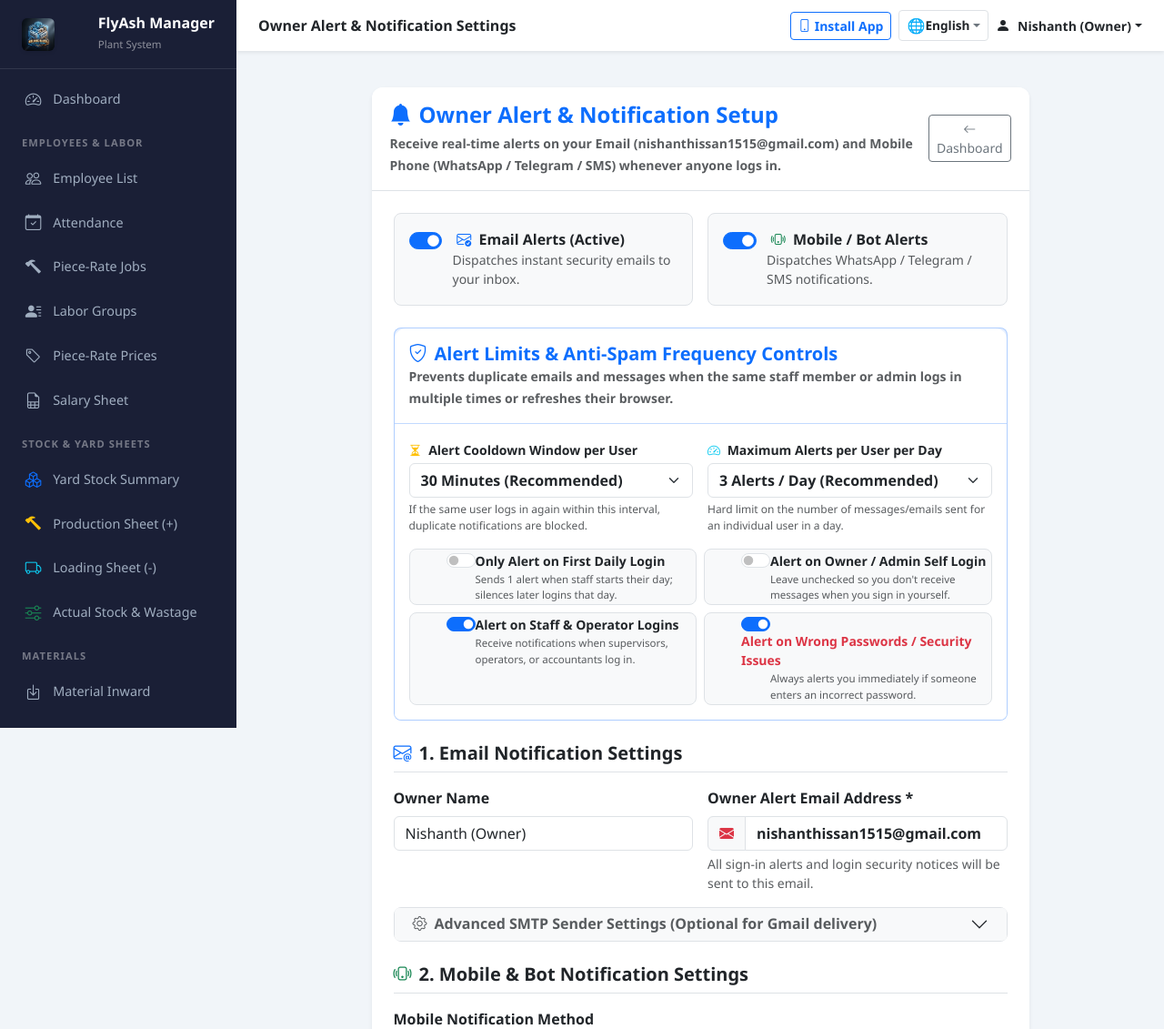
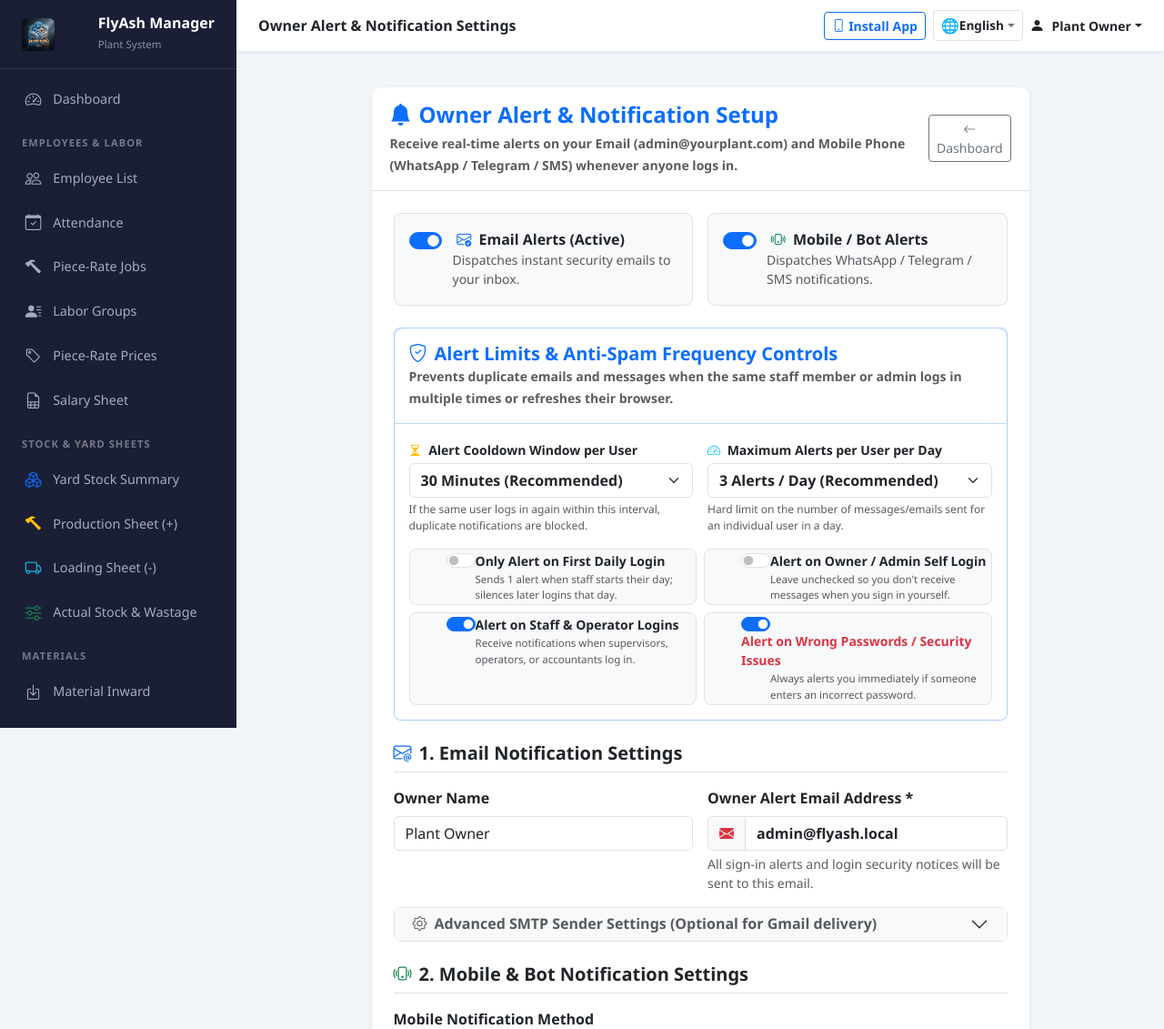
Before and after one commit to 14-Nishanth/flyash-manager, a Flask app: page /auth/alert-settings in a window 1280 px wide. Shown: the top 1131 px of the page at 91% size. Run offline with Flask 3, Linux system fonts and the light colour scheme; a user stored in the database is signed in; data comes from the database, SQL or seed files in the repository; some libraries are stand-ins or nearby versions.

Commit message:
Hardening: RBAC decorator, rate limiting, 8-char passwords, secrets encryption, and personal data sanitization

```diff
--- a/app.py
+++ b/app.py
@@ -13,8 +13,8 @@ def _migrate_db():
     if not Config.SQLALCHEMY_DATABASE_URI.startswith('sqlite:///'):
         pg_statements = [
             'ALTER TABLE "user" ADD COLUMN IF NOT EXISTS preferred_language VARCHAR(10) DEFAULT \'en\';',
-            'ALTER TABLE "alert_settings" ADD COLUMN IF NOT EXISTS owner_name VARCHAR(100) DEFAULT \'Nishanth (Owner)\';',
-            'ALTER TABLE "alert_settings" ADD COLUMN IF NOT EXISTS owner_email VARCHAR(120) DEFAULT \'nishanthissan1515@gmail.com\';',
+            'ALTER TABLE "alert_settings" ADD COLUMN IF NOT EXISTS owner_name VARCHAR(100) DEFAULT \'Plant Owner\';',
+            'ALTER TABLE "alert_settings" ADD COLUMN IF NOT EXISTS owner_email VARCHAR(120) DEFAULT \'admin@flyash.local\';',
             'ALTER TABLE "alert_settings" ADD COLUMN IF NOT EXISTS email_alerts_enabled BOOLEAN DEFAULT TRUE;',
             'ALTER TABLE "alert_settings" ADD COLUMN IF NOT EXISTS smtp_host VARCHAR(100) DEFAULT \'smtp.gmail.com\';',
             'ALTER TABLE "alert_settings" ADD COLUMN IF NOT EXISTS smtp_port INTEGER DEFAULT 587;',
@@ -189,8 +189,8 @@ def _migrate_db():
                     ('wastage_amount', "FLOAT DEFAULT 0.0")
                 ],
                 'alert_settings': [
-                    ('owner_name', "VARCHAR(100) DEFAULT 'Nishanth (Owner)'"),
-                    ('owner_email', "VARCHAR(120) DEFAULT 'nishanthissan1515@gmail.com'"),
+                    ('owner_name', "VARCHAR(100) DEFAULT 'Plant Owner'"),
+                    ('owner_email', "VARCHAR(120) DEFAULT 'admin@flyash.local'"),
                     ('email_alerts_enabled', "BOOLEAN DEFAULT 1"),
                     ('smtp_host', "VARCHAR(100) DEFAULT 'smtp.gmail.com'"),
                     ('smtp_port', "INTEGER DEFAULT 587"),
@@ -306,19 +306,23 @@ def _create_default_rates_and_groups():
 
 
 def _create_default_admin():
-    """Create a default admin user if none exists and set owner email."""
+    """Create a default admin user if none exists from environment variables."""
+    admin_name = os.environ.get('OWNER_NAME', 'Plant Owner')
+    admin_username = os.environ.get('ADMIN_USERNAME', 'admin')
+    admin_email = os.environ.get('OWNER_EMAIL', os.environ.get('ADMIN_EMAIL', 'admin@flyash.local'))
+    admin_password = os.environ.get('ADMIN_PASSWORD', 'Admin@FlyAsh2026!')
+
     if not User.query.first():
-        admin = User(name='Nishanth (Owner)', username='admin', email='nishanthissan1515@gmail.com', role='owner')
-        admin.set_password('admin123')
+        admin = User(name=admin_name, username=admin_username, email=admin_email, role='owner')
+        admin.set_password(admin_password)
         db.session.add(admin)
         db.session.commit()
-        print('[OK] Default admin user created (nishanthissan1515@gmail.com / admin123)')
+        print(f'[OK] Default admin user initialized ({admin_username} / {admin_email})')
     else:
-        # Ensure owner has email nishanthissan1515@gmail.com
         owner = User.query.filter((User.role == 'owner') | (User.id == 1)).first()
-        if owner and (not owner.email or owner.email == 'admin@flyash.com'):
-            owner.name = 'Nishanth (Owner)'
-            owner.email = 'nishanthissan1515@gmail.com'
+        if owner and not owner.email:
+            owner.email = admin_email
+            owner.name = admin_name
             db.session.commit()
 
 
--- a/routes/auth.py
+++ b/routes/auth.py
@@ -1,3 +1,7 @@
+from utils.auth_decorators import role_required
+from utils.crypto import encrypt_secret, decrypt_secret
+import time
+from collections import defaultdict
 import os
 import requests
 import urllib.parse
@@ -11,6 +15,27 @@ from models import db, User, LoginHistory, AlertSettings
 from translations import SUPPORTED_LANGUAGES, LANGUAGE_MAP, TRANSLATIONS, get_translation
 
 bp = Blueprint('auth', __name__, url_prefix='/auth')
+# In-memory Rate Limiter: Max 5 failed attempts per IP or username in 15 minutes
+_FAILED_LOGIN_ATTEMPTS = defaultdict(list)
+MAX_FAILED_ATTEMPTS = 5
+LOCKOUT_WINDOW_SECONDS = 900  # 15 minutes
+
+def is_login_rate_limited(identifier):
+    now = time.time()
+    attempts = [t for t in _FAILED_LOGIN_ATTEMPTS[identifier] if now - t < LOCKOUT_WINDOW_SECONDS]
+    _FAILED_LOGIN_ATTEMPTS[identifier] = attempts
+    if len(attempts) >= MAX_FAILED_ATTEMPTS:
+        remaining_seconds = int(LOCKOUT_WINDOW_SECONDS - (now - attempts[0]))
+        remaining_minutes = max(1, remaining_seconds // 60)
+        return True, remaining_minutes
+    return False, 0
+
+def record_failed_login_attempt(identifier):
+    _FAILED_LOGIN_ATTEMPTS[identifier].append(time.time())
+
+def clear_failed_login_attempts(identifier):
+    _FAILED_LOGIN_ATTEMPTS.pop(identifier, None)
+
 
 USER_ROLES = [
     ('owner', 'Owner / Plant Head'),
@@ -25,13 +50,13 @@ USER_ROLES = [
 def _dispatch_email_alert(subject, body_text, to_email):
     """Dispatches real-time email notification using SMTP."""
     if not to_email:
-        to_email = 'nishanthissan1515@gmail.com'
+        to_email = 'admin@flyash.local'
 
     settings = AlertSettings.query.first()
     smtp_host = settings.smtp_host if (settings and settings.smtp_host) else 'smtp.gmail.com'
     smtp_port = settings.smtp_port if (settings and settings.smtp_port) else 587
     smtp_user = settings.smtp_user if (settings and settings.smtp_user) else ''
-    smtp_pass = settings.smtp_password if (settings and settings.smtp_password) else ''
+    smtp_pass = decrypt_secret(settings.smtp_password) if (settings and settings.smtp_password) else ''
 
     # If custom SMTP credentials are provided, send via SMTP server
     if smtp_user and smtp_pass:
@@ -84,22 +109,22 @@ def _dispatch_mobile_alert(message_text):
         if not settings or not settings.is_enabled:
             return
 
-        raw_phone = (settings.phone_number or '8072416903').replace('+', '').replace(' ', '').replace('-', '').strip()
+        raw_phone = (settings.phone_number or '').replace('+', '').replace(' ', '').replace('-', '').strip()
         phone = ('91' + raw_phone) if len(raw_phone) == 10 else raw_phone
 
-        if settings.channel in ['whatsapp', 'both'] and phone and settings.api_key:
+        if settings.channel in ['whatsapp', 'both'] and phone and decrypt_secret(settings.api_key):
             text_encoded = urllib.parse.quote(message_text)
-            url = f"https://api.callmebot.com/whatsapp.php?phone={phone}&text={text_encoded}&apikey={settings.api_key}"
+            url = f"https://api.callmebot.com/whatsapp.php?phone={phone}&text={text_encoded}&apikey={decrypt_secret(settings.api_key)}"
             requests.get(url, timeout=4)
 
-        if settings.channel in ['telegram', 'both'] and settings.api_key and settings.chat_id:
-            url = f"https://api.telegram.org/bot{settings.api_key}/sendMessage"
+        if settings.channel in ['telegram', 'both'] and decrypt_secret(settings.api_key) and settings.chat_id:
+            url = f"https://api.telegram.org/bot{decrypt_secret(settings.api_key)}/sendMessage"
             payload = {'chat_id': settings.chat_id, 'text': message_text}
             requests.post(url, json=payload, timeout=4)
 
-        if settings.channel == 'sms' and phone and settings.api_key:
+        if settings.channel == 'sms' and phone and decrypt_secret(settings.api_key):
             url = "https://www.fast2sms.com/dev/bulkV2"
-            headers = {'authorization': settings.api_key}
+            headers = {'authorization': decrypt_secret(settings.api_key)}
             payload = {
                 'route': 'q',
                 'message': message_text,
@@ -141,7 +166,7 @@ def _send_login_alert(user, login_identifier, status, ip_address, user_agent):
         print(f"\n{'='*60}\n  [LOGIN ALERT] User: '{uname}' ({uemail}) | Role: {urole}\n  Status: {status} | Time: {time_str} | IP: {ip_address}\n{'='*60}\n")
 
         settings = AlertSettings.query.first()
-        owner_email = settings.owner_email if (settings and settings.owner_email) else 'nishanthissan1515@gmail.com'
+        owner_email = settings.owner_email if (settings and settings.owner_email) else 'admin@flyash.local'
 
         # Construct alert content
         if status == 'SUCCESS':
@@ -173,7 +198,7 @@ def _send_login_alert(user, login_identifier, status, ip_address, user_agent):
                     f"• Time of Attempt: {time_str}\n"
                     f"• IP Address: {ip_address}\n"
                     f"• Device / Browser: {user_agent or 'Standard Browser'}\n\n"
-                    f"Notification dispatched to Owner ({owner_email} & 8072416903).")
+                    f"Notification dispatched to Owner ({owner_email} & ).")
         else:
             subject = f"⚠️ Security Alert: Failed Login Attempt ({login_identifier})"
             body = (f"⚠️ SECURITY WARNING - FAILED LOGIN ATTEMPT\n\n"
@@ -182,7 +207,7 @@ def _send_login_alert(user, login_identifier, status, ip_address, user_agent):
                     f"• Time of Attempt: {time_str}\n"
                     f"• IP Address: {ip_address}\n"
                     f"• Device / Browser: {user_agent or 'Standard Browser'}\n\n"
-                    f"Notification dispatched to Owner ({owner_email} & 8072416903).")
+                    f"Notification dispatched to Owner ({owner_email} & ).")
 
         # Smart Anti-Spam & Frequency Throttling Check
         should_dispatch = True
@@ -293,6 +318,14 @@ def login():
             flash('Please enter your username or email.', 'error')
             return render_template('login.html')
 
+        # Security: Rate Limiting & Brute-Force Lockout Check
+        limited_ip, rem_ip = is_login_rate_limited(f"ip:{ip_addr}")
+        limited_user, rem_user = is_login_rate_limited(f"user:{login_input.lower()}")
+        if limited_ip or limited_user:
+            rem_min = max(rem_ip, rem_user)
+            flash(f'⛔ Account temporarily locked out due to multiple failed login attempts. Please try again in {rem_min} minutes.', 'error')
+            return render_template('login.html')
+
         # Find user by Email (case-insensitive) or Username
         user = User.query.filter(
             (db.func.lower(User.email) == login_input.lower()) |
@@ -306,6 +339,8 @@ def login():
                 return render_template('login.html')
 
             if user.check_password(password):
+                clear_failed_login_attempts(f"ip:{ip_addr}")
+                clear_failed_login_attempts(f"user:{login_input.lower()}")
                 login_user(user)
                 user_lang = getattr(user, 'preferred_language', 'en') or 'en'
                 session['lang'] = user_lang
@@ -325,10 +360,14 @@ def login():
             else:
                 # WRONG PASSWORD for existing user account
                 _send_login_alert(user, login_input, 'WRONG_PASSWORD', ip_addr, u_agent)
+                record_failed_login_attempt(f"ip:{ip_addr}")
+                record_failed_login_attempt(f"user:{login_input.lower()}")
                 flash('Invalid username or password.', 'error')
         else:
             # User not found in database
             _send_login_alert(None, login_input, 'USER_NOT_FOUND', ip_addr, u_agent)
+            record_failed_login_attempt(f"ip:{ip_addr}")
+            record_failed_login_attempt(f"user:{login_input.lower()}")
             flash('Invalid username or password.', 'error')
 
     return render_template('login.html')
@@ -382,6 +421,7 @@ def set_language(lang_code):
 
 @bp.route('/users')
 @login_required
+@role_required('owner', 'admin')
 def users_list():
     """List all application users / staff accounts."""
     users = User.query.order_by(User.role, User.username).all()
@@ -390,6 +430,7 @@ def users_list():
 
 @bp.route('/users/add', methods=['GET', 'POST'])
 @login_required
+@role_required('owner', 'admin')
 def user_add():
     """Add a new staff / user account."""
     if request.method == 'POST':
@@ -409,8 +450,8 @@ def user_add():
         if not username:
             username = email.split('@')[0]
 
-        if not password or len(password) < 4:
-            flash('Password must be at least 4 characters long.', 'error')
+        if not password or len(password) < 8:
+            flash('Password must be at least 8 characters long.', 'error')
             return render_template('auth/user_form.html', roles=USER_ROLES, supported_languages=SUPPORTED_LANGUAGES, user=None)
 
         # Check for duplicates
@@ -448,6 +489,7 @@ def user_add():
 
 @bp.route('/users/<int:id>/edit', methods=['GET', 'POST'])
 @login_required
+@role_required('owner', 'admin')
 def user_edit(id):
     """Edit user / staff account."""
     user = User.query.get_or_404(id)
@@ -495,8 +537,8 @@ def user_edit(id):
                 user.is_active = is_active
 
             if new_password:
-                if len(new_password) < 4:
-                    flash('New password must be at least 4 characters long.', 'error')
+                if len(new_password) < 8:
+                    flash('New password must be at least 8 characters long.', 'error')
                     return render_template('auth/user_form.html', roles=USER_ROLES, supported_languages=SUPPORTED_LANGUAGES, user=user)
                 user.set_password(new_password)
 
@@ -512,6 +554,7 @@ def user_edit(id):
 
 @bp.route('/users/<int:id>/delete', methods=['POST'])
 @login_required
+@role_required('owner', 'admin')
 def user_delete(id):
     """Delete a user account."""
     if id == current_user.id:
@@ -572,8 +615,8 @@ def profile():
             if not user.check_password(old_password):
                 flash('Incorrect current password.', 'error')
                 return render_template('auth/profile.html', supported_languages=SUPPORTED_LANGUAGES)
-            if len(new_password) < 4:
-                flash('New password must be at least 4 characters long.', 'error')
+            if len(new_password) < 8:
+                flash('New password must be at least 8 characters long.', 'error')
                 return render_template('auth/profile.html', supported_languages=SUPPORTED_LANGUAGES)
             if new_password != confirm_password:
                 flash('New password and confirmation do not match.', 'error')
@@ -630,6 +673,7 @@ def profile():
 
 @bp.route('/history')
 @login_required
+@role_required('owner', 'admin', 'manager')
 def login_history():
     """Security audit log of all sign-ins."""
     history = LoginHistory.query.order_by(LoginHistory.timestamp.desc()).limit(100).all()
@@ -647,8 +691,8 @@ def change_password():
 
         if not current_user.check_password(old_password):
             flash('Incorrect current password.', 'error')
-        elif not new_password or len(new_password) < 4:
-            flash('New password must be at least 4 characters long.', 'error')
+        elif not new_password or len(new_password) < 8:
+            flash('New password must be at least 8 characters long.', 'error')
         elif new_password != confirm_password:
             flash('New password and confirmation do not match.', 'error')
         else:
@@ -660,7 +704,7 @@ def change_password():
             time_str = datetime.now().strftime('%d-%b-%Y at %I:%M %p')
             msg = f"🔐 Security Notice: Password for user '{current_user.name or current_user.username}' was changed on {time_str}."
             _dispatch_mobile_alert(msg)
-            _dispatch_email_alert("🔐 FlyAsh Manager: Password Changed Alert", msg, current_user.email or 'nishanthissan1515@gmail.com')
+            _dispatch_email_alert("🔐 FlyAsh Manager: Password Changed Alert", msg, current_user.email or 'admin@flyash.local')
             return redirect(url_for('dashboard.index'))
 
     return render_template('auth/change_password.html')
@@ -668,13 +712,14 @@ def change_password():
 
 @bp.route('/alert-settings', methods=['GET', 'POST'])
 @login_required
+@role_required('owner', 'admin')
 def alert_settings():
     """Configure mobile phone and email notifications for logins and security alerts."""
     settings = AlertSettings.query.first()
     if not settings:
         settings = AlertSettings(
-            owner_name='Nishanth (Owner)',
-            owner_email='nishanthissan1515@gmail.com',
+            owner_name='Plant Owner',
+            owner_email='admin@flyash.local',
             email_alerts_enabled=True,
             is_enabled=True
         )
@@ -692,10 +737,10 @@ def alert_settings():
 
         elif action == 'test_email':
             # Send test email to owner's email
-            target_email = request.form.get('owner_email', '').strip() or settings.owner_email or 'nishanthissan1515@gmail.com'
+            target_email = request.form.get('owner_email', '').strip() or settings.owner_email or 'admin@flyash.local'
             success, msg_res = _dispatch_email_alert(
                 "✅ Test Email: FlyAsh Manager Alert Connected",
-                f"Hello Nishanth,\n\nThis is a test notification confirming that email alerts are connected to {target_email} at {datetime.now().strftime('%I:%M %p, %d-%b-%Y')}.\n\nYou will receive instant notifications whenever any user logs into your FlyAsh plant system!",
+                f"Hello Plant Owner,\n\nThis is a test notification confirming that email alerts are connected to {target_email} at {datetime.now().strftime('%I:%M %p, %d-%b-%Y')}.\n\nYou will receive instant notifications whenever any user logs into your FlyAsh plant system!",
                 target_email
             )
             flash(f'Email test completed for {target_email}: {msg_res}', 'info' if success else 'warning')
@@ -706,13 +751,17 @@ def alert_settings():
             settings.email_alerts_enabled = request.form.get('email_alerts_enabled') == 'on'
             settings.channel = request.form.get('channel', 'whatsapp')
             settings.phone_number = request.form.get('phone_number', '').strip()
-            settings.owner_name = request.form.get('owner_name', 'Nishanth (Owner)').strip()
-            settings.owner_email = request.form.get('owner_email', 'nishanthissan1515@gmail.com').strip()
+            settings.owner_name = request.form.get('owner_name', 'Plant Owner').strip()
+            settings.owner_email = request.form.get('owner_email', 'admin@flyash.local').strip()
             settings.smtp_host = request.form.get('smtp_host', 'smtp.gmail.com').strip()
             settings.smtp_port = int(request.form.get('smtp_port', 587) or 587)
             settings.smtp_user = request.form.get('smtp_user', '').strip()
-            settings.smtp_password = request.form.get('smtp_password', '').strip()
-            settings.api_key = request.form.get('api_key', '').strip()
+            raw_smtp_pwd = request.form.get('smtp_password', '').strip()
+            if raw_smtp_pwd and not raw_smtp_pwd.startswith('enc:'):
+                settings.smtp_password = encrypt_secret(raw_smtp_pwd)
+            raw_api_key = request.form.get('api_key', '').strip()
+            if raw_api_key and not raw_api_key.startswith('enc:'):
+                settings.api_key = encrypt_secret(raw_api_key)
             settings.chat_id = request.form.get('chat_id', '').strip()
             settings.webhook_url = request.form.get('webhook_url', '').strip()
             settings.alert_on_all_users = request.form.get('alert_on_all_users') == 'on'
--- a/routes/employees.py
+++ b/routes/employees.py
@@ -1,3 +1,4 @@
+from utils.auth_decorators import role_required
 def resolve_employee_period(period_param, from_date_str, to_date_str):
     import calendar
     from datetime import timedelta
@@ -95,6 +96,7 @@ def list_employees():
 
 @bp.route('/add', methods=['GET', 'POST'])
 @login_required
+@role_required('owner', 'admin', 'manager', 'supervisor')
 def add_employee():
     if request.method == 'POST':
         name = request.form.get('name')
@@ -130,6 +132,7 @@ def add_employee():
 
 @bp.route('/<int:id>/edit', methods=['GET', 'POST'])
 @login_required
+@role_required('owner', 'admin', 'manager', 'supervisor')
 def edit_employee(id):
     emp = Employee.query.get_or_404(id)
     if request.method == 'POST':
@@ -159,6 +162,7 @@ def edit_employee(id):
 
 @bp.route('/<int:id>/delete', methods=['POST'])
 @login_required
+@role_required('owner', 'admin')
 def delete_employee(id):
     emp = Employee.query.get_or_404(id)
     try:
@@ -524,6 +528,7 @@ def job_rate_edit(id):
 
 @bp.route('/rates/<int:id>/delete', methods=['POST'])
 @login_required
+@role_required('owner', 'admin', 'manager')
 def job_rate_delete(id):
     rate = JobRateSetting.query.get_or_404(id)
     db.session.delete(rate)
@@ -1200,6 +1205,7 @@ def salary_sheet():
 
 @bp.route('/salary-sheet/mark-paid', methods=['POST'])
 @login_required
+@role_required('owner', 'admin', 'accountant', 'manager')
 def salary_sheet_mark_paid():
     """1-Click mark salary as paid for an employee with payment date, mode and notes."""
     emp_id = request.form.get('employee_id', type=int)
--- a/routes/stock.py
+++ b/routes/stock.py
@@ -1,3 +1,4 @@
+from utils.auth_decorators import role_required
 import io
 import csv
 from datetime import date, datetime, timedelta
--- a/templates/auth/alert_settings.html
+++ b/templates/auth/alert_settings.html
@@ -12,7 +12,7 @@
                         <h4 class="mb-1 text-primary fw-bold">
                             <i class="bi bi-bell-fill me-2"></i>Owner Alert & Notification Setup
                         </h4>
-                        <small class="text-muted">Receive real-time alerts on your <strong>Email (nishanthissan1515@gmail.com)</strong> and <strong>Mobile Phone (WhatsApp / Telegram / SMS)</strong> whenever anyone logs in.</small>
+                        <small class="text-muted">Receive real-time alerts on your <strong>Email (admin@yourplant.com)</strong> and <strong>Mobile Phone (WhatsApp / Telegram / SMS)</strong> whenever anyone logs in.</small>
                     </div>
                     <a href="{{ url_for('dashboard.index') }}" class="btn btn-outline-secondary btn-sm">
                         <i class="bi bi-arrow-left"></i> Dashboard
@@ -146,14 +146,14 @@
                         <div class="col-md-6">
                             <label for="owner_name" class="form-label fw-semibold">Owner Name</label>
                             <input type="text" class="form-control" id="owner_name" name="owner_name"
-                                   value="{{ settings.owner_name if settings else 'Nishanth (Owner)' }}">
+                                   value="{{ settings.owner_name if settings else 'Plant Owner' }}">
                         </div>
                         <div class="col-md-6">
                             <label for="owner_email" class="form-label fw-semibold">Owner Alert Email Address *</label>
                             <div class="input-group">
                                 <span class="input-group-text"><i class="bi bi-envelope-fill text-danger"></i></span>
                                 <input type="email" class="form-control fw-bold text-dark" id="owner_email" name="owner_email"
-                                       value="{{ settings.owner_email if settings else 'nishanthissan1515@gmail.com' }}" required>
+                                       value="{{ settings.owner_email if settings else 'admin@yourplant.com' }}" required>
                             </div>
                             <div class="form-text">All sign-in alerts and login security notices will be sent to this email.</div>
                         </div>
--- a/templates/auth/profile.html
+++ b/templates/auth/profile.html
@@ -39,7 +39,7 @@
                             <div class="input-group">
                                 <span class="input-group-text"><i class="bi bi-at"></i></span>
                                 <input type="text" class="form-control" id="username" name="username"
-                                       placeholder="e.g. nishanth or admin" required
+                                       placeholder="e.g. admin or staff1" required
                                        value="{{ current_user.username or '' }}">
                             </div>
                         </div>
@@ -51,7 +51,7 @@
                             <div class="input-group">
                                 <span class="input-group-text"><i class="bi bi-envelope-at"></i></span>
                                 <input type="email" class="form-control" id="email" name="email"
-                                       placeholder="e.g. nishanthissan1515@gmail.com" required
+                                       placeholder="e.g. admin@yourplant.com" required
                                        value="{{ current_user.email or '' }}">
                             </div>
                         </div>
@@ -61,7 +61,7 @@
                             <div class="input-group">
                                 <span class="input-group-text"><i class="bi bi-telephone"></i></span>
                                 <input type="text" class="form-control" id="phone" name="phone"
-                                       placeholder="e.g. 8072416903"
+                                       placeholder="e.g. 9876543210"
                                        value="{{ current_user.phone or '' }}">
                             </div>
                         </div>
```
Also changed, not shown: models.py (+16 -4 lines), routes/parties.py (+9 -0 lines), utils/auth_decorators.py (added, +28 -0 lines), utils/crypto.py (added, +40 -0 lines), utils/__init__.py (added), 1 other file.
